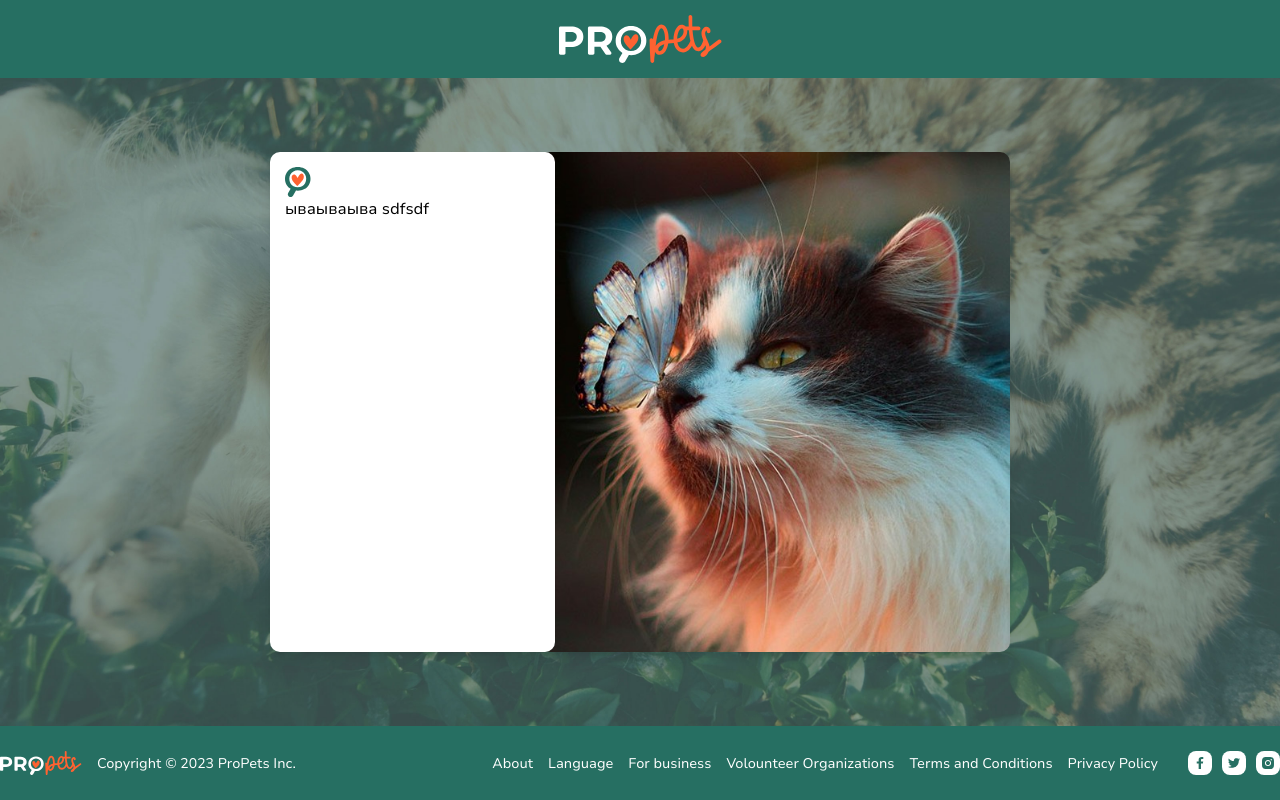
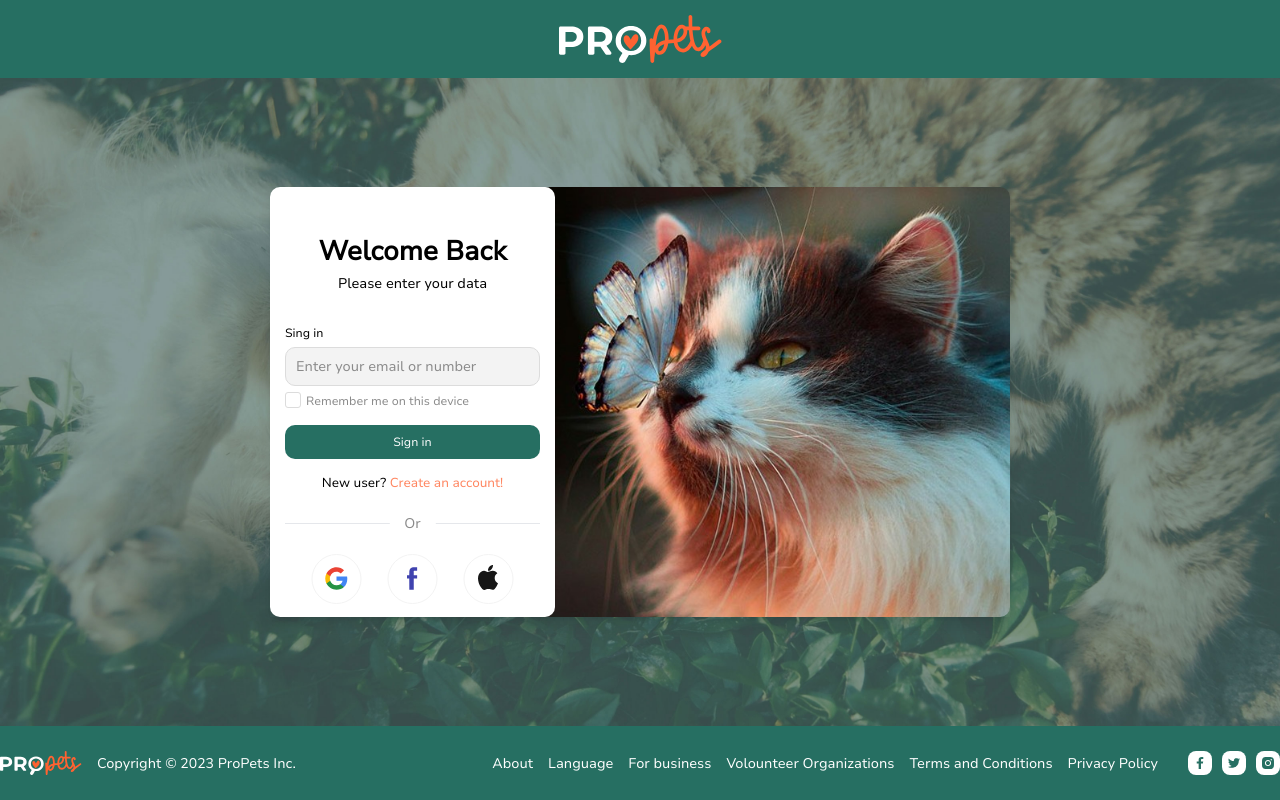
Before and after one commit to tensymb0ls/pro-pets-myself, a React app: page /login in a window 1280 px wide. Built offline with nearby package versions, Linux system fonts and the light colour scheme; no server answers.

Commit message:
TODO: signup

```diff
--- a/src/components/LogIn/LogIn/LogIn.tsx
+++ b/src/components/LogIn/LogIn/LogIn.tsx
@@ -1,15 +1,38 @@
 import React from "react";
 import LogInImage from "../../../images/LogIn_image.jpg";
 import HeartSearchIcon from "../../icons/logIn/HeartSearchIcon";
+import LogInForm from "../LogInForm/LogInForm";
+import FacebookLoginIcon from "../../icons/logIn/FacebookLoginIcon";
+import GoogleLoginIcon from "../../icons/logIn/GoogleLoginIcon";
+import AppleLoginIcon from "../../icons/logIn/AppleLoginIcon";
 
 const LogIn = () => {
   return (
-    <div className="flex max-h-[500px] w-fit lg:w-[740px] h-[500px] shadow-lg absolute top-[50%] left-[50%] -translate-x-[50%] -translate-y-[50%]">
-      <div className="flex flex-col h-full bg-white rounded-[10px] w-[285px] p-[15px] z-10 absolute left-0">
-        <div className="">
-          <HeartSearchIcon />
+    <div className="flex w-fit lg:w-[740px] h-[max(65%,_430px)] shadow-lg absolute top-[50%] left-[50%] -translate-x-[50%] -translate-y-[50%]">
+      <div className="flex flex-col gap-[30px] h-full bg-white rounded-[10px] w-[285px] p-[15px] z-10 absolute left-0">
+        <HeartSearchIcon />
+        <div>
+          <h1 className="text-[27px] font-bold text-center">Welcome Back</h1>
+          <p className="text-center text-contentSize">Please enter your data</p>
         </div>
-        ываываыва sdfsdf
+        <LogInForm />
+        <span className="relative">
+          <hr />
+          <p className="bg-white px-[15px] absolute -top-[10px] left-[50%] -translate-x-[50%] text-colorTextLightGray text-contentSize">
+            Or
+          </p>
+        </span>
+        <span className="flex gap-[25px] justify-center *:hover:cursor-pointer *:transition-all">
+          <span className="rounded-full hover:shadow-md">
+            <GoogleLoginIcon />
+          </span>
+          <span className="rounded-full hover:shadow-md">
+            <FacebookLoginIcon />
+          </span>
+          <span className="rounded-full hover:shadow-md">
+            <AppleLoginIcon />
+          </span>
+        </span>
       </div>
       <div
         className="hidden lg:block lg:w-[470px] h-full absolute z-0 right-0 bg-cover bg-no-repeat bg-center rounded-[10px]"
--- /dev/null
+++ b/src/components/LogIn/LogInForm/LogInForm.tsx
@@ -0,0 +1,60 @@
+import React from "react";
+
+const LogInForm = () => {
+  return (
+    <form className="flex flex-col">
+      <p className="text-subContentSize">Sing in</p>
+      <input
+        className="w-full py-[8px] px-[10px] my-[5px] rounded-[10px] placeholder:text-colorTextLightGray bg-colorExtraLightGray text-contentSize border-[1px] border-colorLightGray focus:outline-none focus:border-gray-300"
+        type="text"
+        placeholder="Enter your email or number"
+        required
+      />
+      <div className="inline-flex items-center">
+        <label
+          className="relative flex items-center mr-[5px] rounded-full cursor-pointer"
+          htmlFor="check"
+        >
+          <input
+            type="checkbox"
+            className="peer relative h-[16px] w-[16px] cursor-pointer appearance-none rounded-[3px] border border-colorLightGray transition-all "
+            id="check"
+          />
+          <span className="absolute text-white transition-opacity opacity-0 pointer-events-none top-2/4 left-2/4 -translate-y-[4px] -translate-x-[5px] peer-checked:opacity-100">
+            <svg
+              width="10"
+              height="8"
+              viewBox="0 0 8 6"
+              fill="none"
+              xmlns="http://www.w3.org/2000/svg"
+            >
+              <path
+                d="M6.625 0.8125L2.95 5.1875L1.375 3.4375"
+                stroke="#8A8A8A"
+                strokeLinecap="round"
+                strokeLinejoin="round"
+              />
+            </svg>
+          </span>
+        </label>
+        <label
+          className="mt-px font-light text-colorTextLightGray text-subContentSize cursor-pointer select-none"
+          htmlFor="check"
+        >
+          Remember me on this device
+        </label>
+      </div>
+      <button className="bg-accentGreen my-[15px] py-[8px] rounded-[10px] text-white text-subContentSize hover:opacity-90">
+        Sign in
+      </button>
+      <p className="text-[13px] text-center">
+        New user?{" "}
+        <a href="#" className="text-accent hover:underline">
+          Create an account!
+        </a>
+      </p>
+    </form>
+  );
+};
+
+export default LogInForm;
--- a/src/components/NewsDisplayPostStats/NewsDisplayPostStats.tsx
+++ b/src/components/NewsDisplayPostStats/NewsDisplayPostStats.tsx
@@ -41,12 +41,12 @@ const NewsDisplayPostStats: React.FC = () => {
         <PostRepostIcon />
         <p className="mt-[2px]">98</p>
       </button>
-      <div className="flex items-center relative text-colorTextLightGray h-[24px]">
+      <div className="flex items-center relative text-colorTextLightGray h-[24px] pl-[10px]">
         {lastLikes.map((item) => (
           <img
             src={item.user}
             key={item.id}
-            className={`rounded-full border-white border-2 aspect-square object-cover w-[24px]`}
+            className={`rounded-full border-white border-2 aspect-square object-cover w-[24px] -ml-[10px]`}
           />
         ))}
       </div>
--- a/src/components/icons/logIn/GoogleLoginIcon.tsx
+++ b/src/components/icons/logIn/GoogleLoginIcon.tsx
@@ -13,25 +13,25 @@ const GoogleLoginIcon = () => {
       <path
         fillRule="evenodd"
         clipRule="evenodd"
-        d="M36.595 22.4551H26V26.8063H32.055C31.9297 27.4946 31.6661 28.1503 31.2803 28.7338C30.8944 29.3173 30.3942 29.8166 29.81 30.2013V33.0251H33.445C35.5725 31.0663 36.8 28.1813 36.8 24.7563C36.8 23.9576 36.7288 23.1913 36.595 22.4551Z"
+        d="M36.095 22.4551H25.5V26.8063H31.555C31.4297 27.4946 31.1661 28.1503 30.7803 28.7338C30.3944 29.3173 29.8942 29.8166 29.31 30.2013V33.0251H32.945C35.0725 31.0663 36.3 28.1813 36.3 24.7563C36.3 23.9576 36.2288 23.1913 36.095 22.4551Z"
         fill="#4285F4"
       />
       <path
         fillRule="evenodd"
         clipRule="evenodd"
-        d="M33.445 33.025L29.81 30.2012C28.8025 30.8762 27.5138 31.2762 26 31.2762C23.07 31.2762 20.59 29.2962 19.705 26.6375H15.9463V29.5525C16.8826 31.4161 18.3187 32.9827 20.0941 34.0772C21.8696 35.1716 23.9144 35.7508 26 35.75C29.0375 35.75 31.5838 34.7425 33.445 33.025Z"
+        d="M32.945 33.025L29.31 30.2012C28.3025 30.8762 27.0138 31.2762 25.5 31.2762C22.57 31.2762 20.09 29.2962 19.205 26.6375H15.4463V29.5525C16.3826 31.4161 17.8187 32.9827 19.5941 34.0772C21.3696 35.1716 23.4144 35.7508 25.5 35.75C28.5375 35.75 31.0838 34.7425 32.945 33.025Z"
         fill="#259344"
       />
       <path
         fillRule="evenodd"
         clipRule="evenodd"
-        d="M19.3525 24.5C19.3525 23.7588 19.48 23.0375 19.705 22.3625V19.4475H15.9463C15.1588 21.0153 14.7492 22.7456 14.75 24.5C14.75 26.315 15.185 28.0338 15.9463 29.5525L19.705 26.6375C19.4734 25.9486 19.3544 25.2268 19.3525 24.5Z"
+        d="M18.8525 24.5C18.8525 23.7588 18.98 23.0375 19.205 22.3625V19.4475H15.4463C14.6588 21.0153 14.2492 22.7456 14.25 24.5C14.25 26.315 14.685 28.0338 15.4463 29.5525L19.205 26.6375C18.9734 25.9486 18.8544 25.2268 18.8525 24.5Z"
         fill="#FBBC05"
       />
       <path
         fillRule="evenodd"
         clipRule="evenodd"
-        d="M30.3 19.4063L33.5275 16.1813C31.5788 14.3638 29.0325 13.25 26 13.25C23.9144 13.2492 21.8696 13.8283 20.0941 14.9228C18.3187 16.0172 16.8826 17.5838 15.9463 19.4475L19.705 22.3625C20.59 19.7038 23.07 17.725 26 17.725C27.6513 17.725 29.135 18.2925 30.3 19.4063Z"
+        d="M29.8 19.4063L33.0275 16.1813C31.0788 14.3638 28.5325 13.25 25.5 13.25C23.4144 13.2492 21.3696 13.8283 19.5941 14.9228C17.8187 16.0172 16.3826 17.5838 15.4463 19.4475L19.205 22.3625C20.09 19.7038 22.57 17.725 25.5 17.725C27.1513 17.725 28.635 18.2925 29.8 19.4063Z"
         fill="#EA4335"
       />
     </svg>
```
